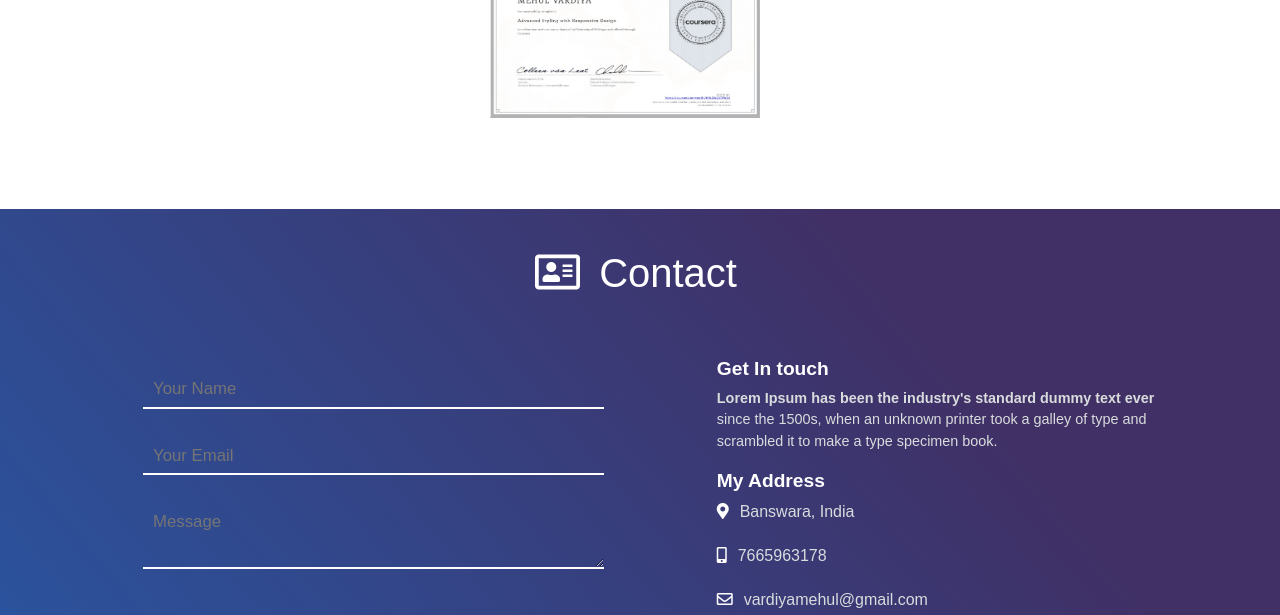
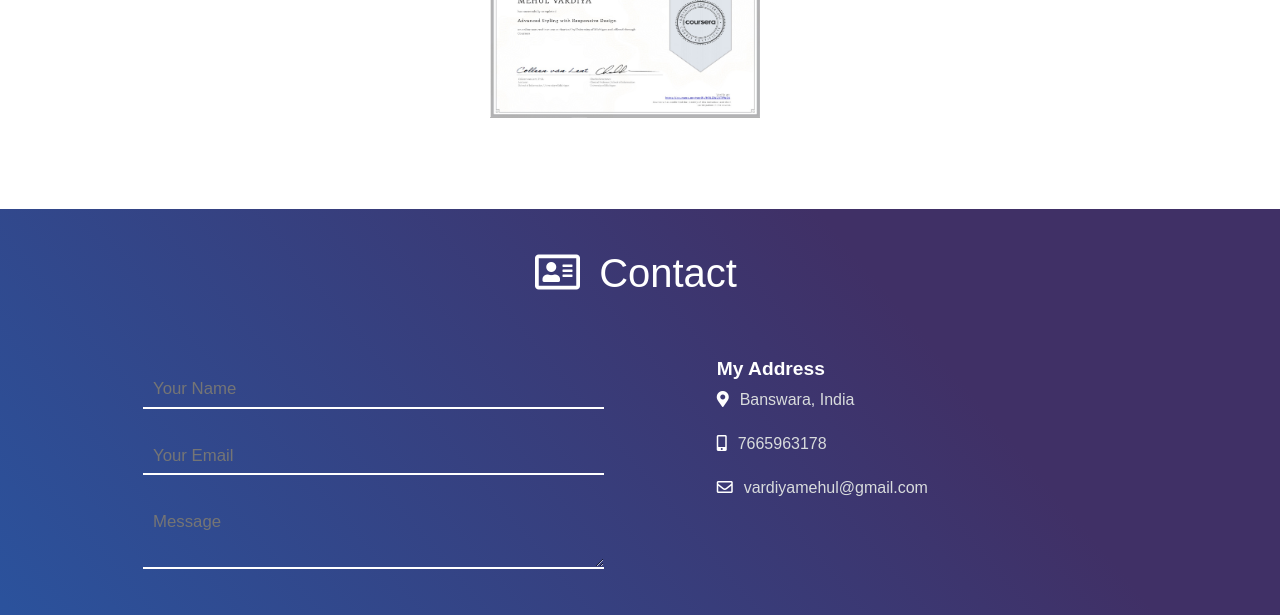
Before and after one commit to mehulvardiya/Mehul_Resume, a plain HTML site: page Resume/index.html in a window 1280 px wide. Shown: the part 3670-4285 px from the top of the page. Drawn offline with nearby package versions, Linux system fonts and the light colour scheme.

Commit message:
Update index.html

```diff
--- a/Resume/index.html
+++ b/Resume/index.html
@@ -284,9 +284,6 @@
                 </div>
                 <div id="my-details-container">
 
-                    <h3> Get In touch </h3>
-                    <p> Lorem Ipsum has been the industry's standard dummy text ever since the 1500s, when an unknown printer took a galley of type and scrambled it to make a type specimen book. </p>
-
                     <h3> My Address </h3>
                     <div class="my-details-info-container">
                         <i class="fas fa-map-marker-alt"></i>
```
